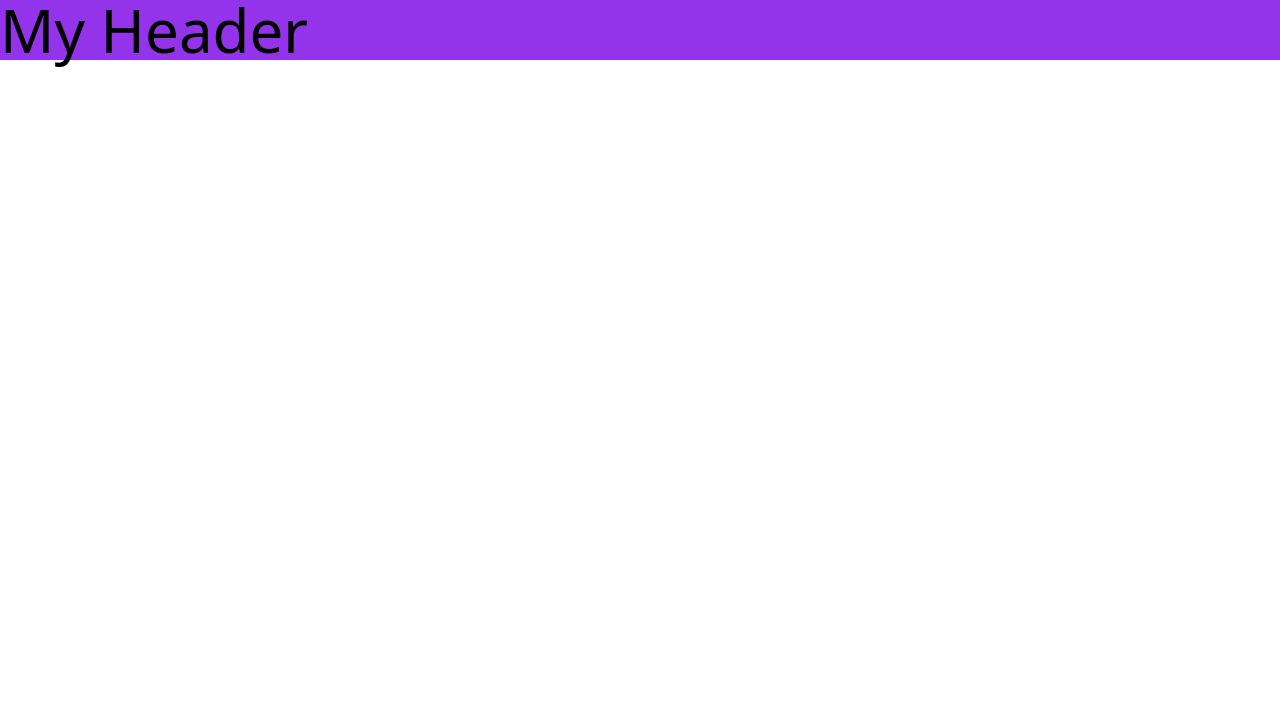
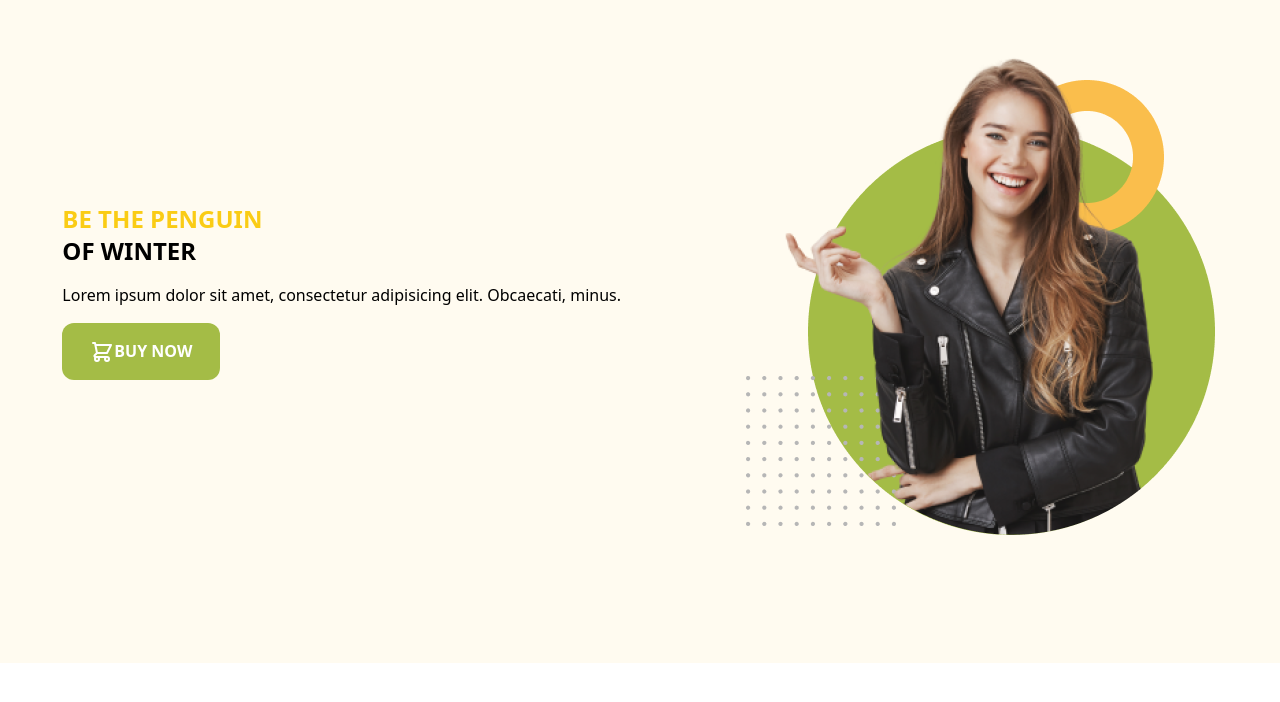
Before and after one commit to Hayat6488/pengu-fashion, a plain HTML site: page index.html in a window 1280 px wide. Drawn offline with nearby package versions, Linux system fonts and the light colour scheme.

Commit message:
header added

```diff
--- a/index.html
+++ b/index.html
@@ -17,6 +17,7 @@
         extend: {
           colors: {
             clifford: '#da373d',
+            penguin: '#FFFBF0',
           }
         }
       }
@@ -26,9 +27,32 @@
 
 
 </head>
-  <h1 class="bg-purple-600 text-6xl">My Header</h1>
+
 <body>
 
 </body>
 
+    <!-- header section -->
+
+    <header class="bg-penguin pb-32 pt-12">
+      <section class="container mx-auto sm:flex items-center justify-around ">
+        <div class="space-y-4">
+          <h1 class="text-2xl sm-text-5xl  font-bold">
+            <span class="text-yellow-400">BE THE PENGUIN</span><br>
+            <span>OF WINTER</span>
+          </h1>
+          <p>Lorem ipsum dolor sit amet, consectetur adipisicing elit. Obcaecati, minus.</p>
+          <button class="uppercase bg-[#A4BC46] py-4 px-7 text-white font-semibold rounded-xl"><svg xmlns="http://www.w3.org/2000/svg" class="h-6 w-6 inline" fill="none" viewBox="0 0 24 24" stroke="currentColor" stroke-width="2">
+            <path stroke-linecap="round" stroke-linejoin="round" d="M3 3h2l.4 2M7 13h10l4-8H5.4M7 13L5.4 5M7 13l-2.293 2.293c-.63.63-.184 1.707.707 1.707H17m0 0a2 2 0 100 4 2 2 0 000-4zm-8 2a2 2 0 11-4 0 2 2 0 014 0z" />
+          </svg>Buy Now</button>
+        </div>
+        <div class="pt-8 sm:pt-0">
+          <img class="w-1/2 sm:w-full" src="images/model.png" alt="">
+        </div>
+      </section>
+    </header>
+    <main>
+
+    </main>
+
 </html>
```
Lines whose indentation alone changed are shown as unchanged.
